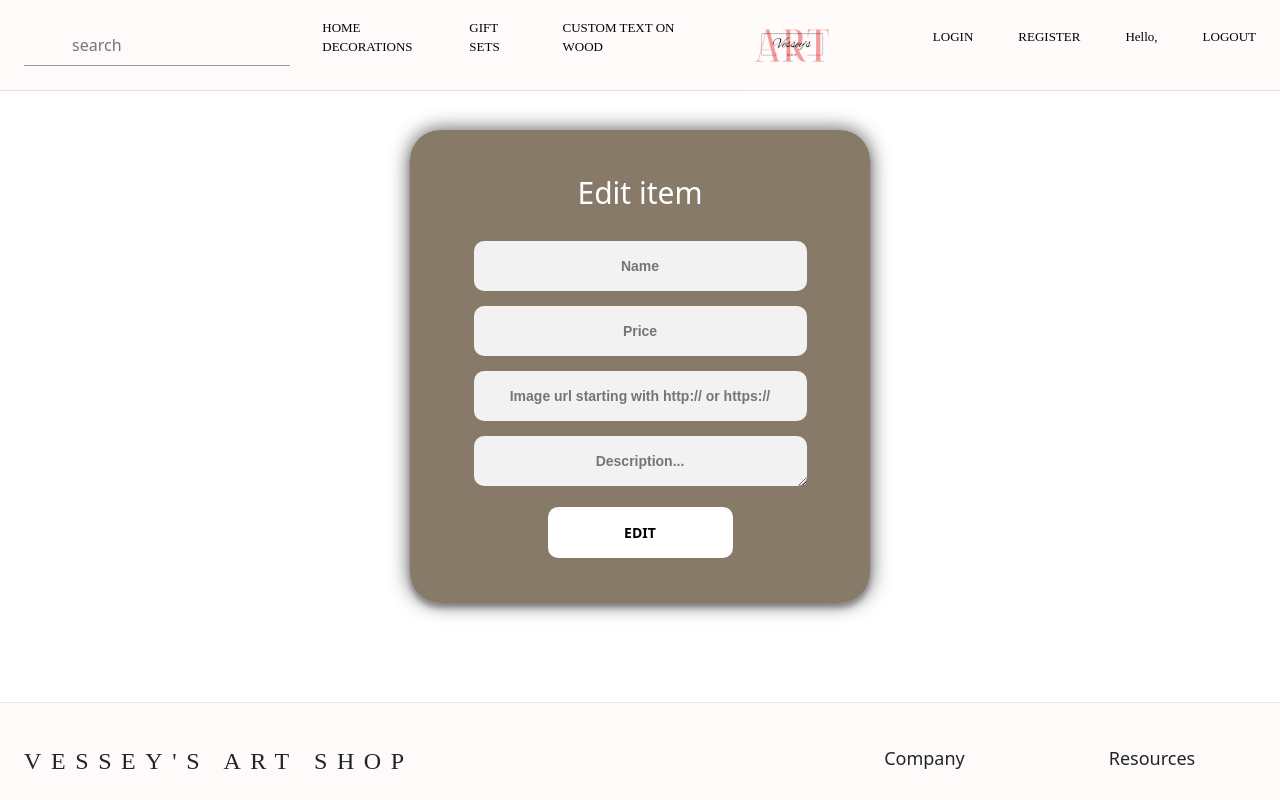
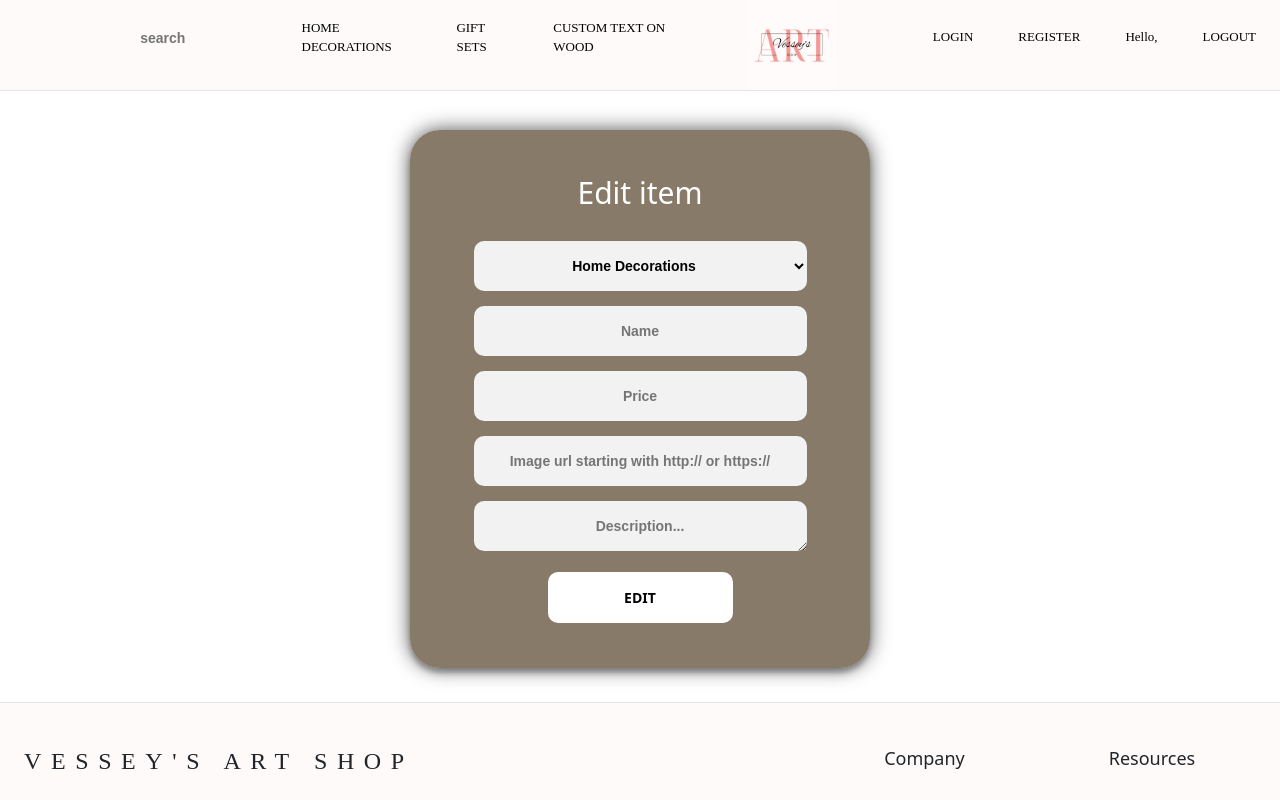
Before and after one commit to KristinaStrateva/Pyrography-Art-Gallery, a React (Vite) app in the folder client/: page /edit-item in a window 1280 px wide. Shown: the top 800 px of the page. Built offline with nearby package versions, Linux system fonts and the light colour scheme.

Commit message:
Add select tag for collection name in Edit page

```diff
--- a/client/src/components/DetailsPage/EditPage/EditPage.jsx
+++ b/client/src/components/DetailsPage/EditPage/EditPage.jsx
@@ -1,11 +1,18 @@
 import styles from './EditPage.module.css';
 
 export default function EditPage() {
+    const item = {};
+
     return (
         <section className={styles.edit}>
             <div className={styles.form}>
                 <h2>Edit item</h2>
                 <form className={styles["edit-form"]} method='POST'>
+                    <select name="collectionName">
+                        <option defaultValue="Home Decorations" selected={item.collectionName === "Home Decorations"} >Home Decorations</option>
+                        <option defaultValue="Gift Items" selected={item.collectionName === "Gift Items"} >Gift Items</option>
+                        <option defaultValue="Custom Text On Wood" selected={item.collectionName === "Custom Text On Wood"} >Custom Text On Wood</option>
+                    </select>
                     <input type="text" name="name" placeholder="Name" defaultValue="" />
                     <input type="text" name="price" placeholder="Price" defaultValue="" />
                     <input type="text" name="imageUrl" placeholder="Image url starting with http:// or https://" defaultValue="" />
--- a/client/src/components/DetailsPage/EditPage/EditPage.module.css
+++ b/client/src/components/DetailsPage/EditPage/EditPage.module.css
@@ -21,7 +21,7 @@
     color: white;
 }
 
-.form input,
+.form select, input,
 textarea {
     outline: 0;
     background: #f2f2f2;
```
